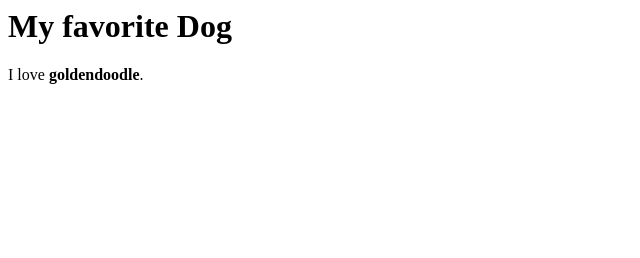
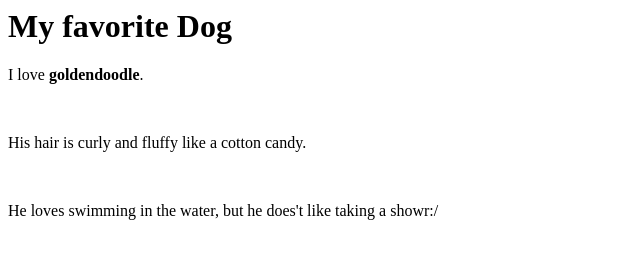
Before and after one commit to KozyTamai/Dogs, a plain HTML site: page KozysFavoriteDog.html in a window 1280 px wide. Shown: the whole page, without its empty margins (0-640 px from the left). Drawn offline with Linux system fonts and the light colour scheme.

Commit message:
add sentences in KozysFavoriteDog.html

```diff
--- a/KozysFavoriteDog.html
+++ b/KozysFavoriteDog.html
@@ -4,6 +4,9 @@
 </head>
 <body>
     <h1>My favorite Dog</h1>
-    <p>I love <b>goldendoodle</b>.<p>
+    <p>I love <b>goldendoodle</b>.<p><br>
+    <p>His hair is curly and fluffy like a cotton candy.</p><br>
+    <p>He loves swimming in the water, but he does't like taking a showr:/</p><br>
+
 </body>
 <html>
```
